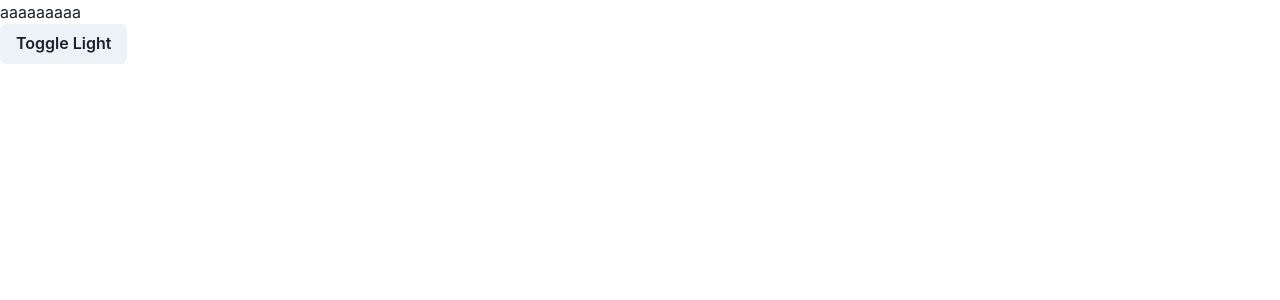
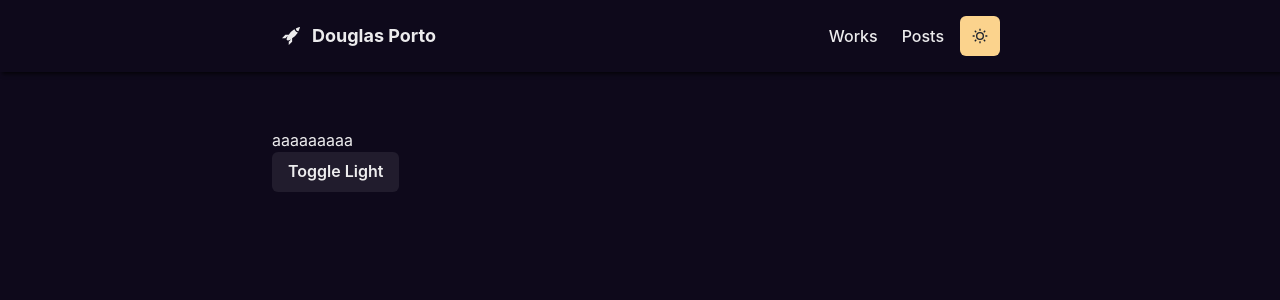
Before and after one commit to douglasporto/douglasporto-blog, a Next.js app: page / in a window 1280 px wide. Shown: the top 300 px of the page. Built offline with nearby package versions, Linux system fonts and the light colour scheme.

Commit message:
:sparkles: Feat(header): layout

```diff
--- /dev/null
+++ b/src/_Layout/Header/Header.tsx
@@ -0,0 +1,134 @@
+import { ReactNode } from 'react'
+import { RiMenuLine } from 'react-icons/ri'
+
+import NextLink from 'next/link'
+
+import ThemeToggleButton from '_Layout/ThemeToggleButton/ThemeToggleButton'
+import {
+  Container,
+  Box,
+  Link,
+  Stack,
+  Flex,
+  Menu,
+  MenuItem,
+  MenuList,
+  MenuButton,
+  IconButton,
+  useColorModeValue
+} from '@chakra-ui/react'
+
+import Logo from '@/components/Logo/Logo'
+
+type LinkItemProps = {
+  href: string
+  path: string
+  _target?: string
+  children: ReactNode
+}
+
+const LinkItem = ({
+  href,
+  path,
+  _target = '_self',
+  children
+}: LinkItemProps) => {
+  const active = path === href
+  const inactiveColor = useColorModeValue('gray200', 'whiteAlpha.900')
+  return (
+    <NextLink href={href} passHref>
+      <Box
+        as="a"
+        p={2}
+        color={active ? 'pink.700' : inactiveColor}
+        fontWeight={active ? '700' : '500'}
+        target={_target}
+      >
+        {children}
+      </Box>
+    </NextLink>
+  )
+}
+
+const Header = ({ path }: { path: string }) => {
+  return (
+    <Box
+      position="fixed"
+      display="flex"
+      as="header"
+      width="100%"
+      w="100%"
+      alignContent="center"
+      justifyContent="center"
+      bg={useColorModeValue('#ffffff40', '#0E091B')}
+      sx={{
+        backdropFilter: 'blur(10px)',
+        boxShadow: '2px 2px 4px rgb(0 0 0 / 70%)'
+      }}
+      zIndex={1}
+    >
+      <Container
+        display="flex"
+        p={4}
+        maxW="container.md"
+        width="100%"
+        alignContent="center"
+        justifyContent="space-between"
+      >
+        <Flex align="center" mr={5}>
+          <Logo />
+        </Flex>
+
+        <Flex alignContent="right">
+          <Stack
+            direction={{ base: 'column', md: 'row' }}
+            display={{ base: 'none', md: 'flex' }}
+            width={{ base: 'full', md: 'auto' }}
+            alignItems="center"
+            alignContent="center"
+            flexGrow={1}
+            mt={{ base: 4, md: 0 }}
+          >
+            <LinkItem href="/works" path={path}>
+              Works
+            </LinkItem>
+            <LinkItem href="/posts" path={path}>
+              Posts
+            </LinkItem>
+          </Stack>
+          <ThemeToggleButton />
+
+          <Box ml={2} display={{ base: 'inline-block', md: 'none' }}>
+            <Menu isLazy id="navbar-menu">
+              <MenuButton
+                as={IconButton}
+                icon={<RiMenuLine />}
+                variant="outline"
+                aria-label="Options"
+              />
+              <MenuList>
+                <NextLink href="/" passHref>
+                  <MenuItem as={Link}>About</MenuItem>
+                </NextLink>
+                <NextLink href="/works" passHref>
+                  <MenuItem as={Link}>Works</MenuItem>
+                </NextLink>
+                <NextLink href="/posts" passHref>
+                  <MenuItem as={Link}>Posts</MenuItem>
+                </NextLink>
+                <MenuItem
+                  as={Link}
+                  href="https://github.com/craftzdog/craftzdog-homepage"
+                >
+                  View Source
+                </MenuItem>
+              </MenuList>
+            </Menu>
+          </Box>
+        </Flex>
+      </Container>
+    </Box>
+  )
+}
+
+export default Header
--- /dev/null
+++ b/src/_Layout/Page/PageLayout.tsx
@@ -0,0 +1,24 @@
+import { ReactNode } from 'react'
+
+import { useRouter } from 'next/router'
+
+import Header from '_Layout/Header/Header'
+import { Box, Container } from '@chakra-ui/react'
+
+type PageLayoutProps = {
+  children: ReactNode
+}
+
+const PageLayout = (props: PageLayoutProps) => {
+  const router = useRouter()
+  return (
+    <Box as="main" pb={8}>
+      <Header path={router.asPath} />
+      <Container maxW="container.md" pt={32}>
+        {props.children}
+      </Container>
+    </Box>
+  )
+}
+
+export default PageLayout
--- /dev/null
+++ b/src/_Layout/ThemeToggleButton/ThemeToggleButton.tsx
@@ -0,0 +1,30 @@
+import { RiSunLine, RiMoonFill } from 'react-icons/ri'
+
+import { IconButton, useColorMode, useColorModeValue } from '@chakra-ui/react'
+import { AnimatePresence, motion } from 'framer-motion'
+
+const ThemeToggleButton = () => {
+  const { toggleColorMode } = useColorMode()
+
+  return (
+    <AnimatePresence exitBeforeEnter initial={false}>
+      <motion.div
+        style={{ display: 'inline-block', paddingInline: 8 }}
+        key={useColorModeValue('light', 'dark')}
+        initial={{ y: -20, opacity: 0 }}
+        animate={{ y: 0, opacity: 1 }}
+        exit={{ y: 20, opacity: 0 }}
+        transition={{ duration: 0.2 }}
+      >
+        <IconButton
+          aria-label="Toggle theme"
+          colorScheme={useColorModeValue('purple', 'orange')}
+          icon={useColorModeValue(<RiMoonFill />, <RiSunLine />)}
+          onClick={toggleColorMode}
+        ></IconButton>
+      </motion.div>
+    </AnimatePresence>
+  )
+}
+
+export default ThemeToggleButton
--- /dev/null
+++ b/src/_Layout/Wrapper/Wrapper.tsx
@@ -0,0 +1,21 @@
+import { AppProps } from 'next/dist/shared/lib/router/router'
+
+import PageLayout from '_Layout/Page/PageLayout'
+
+type LayoutProps = AppProps & {
+  layout: 'default' | 'auth' | 'basic'
+}
+
+const LayoutWrapper = ({
+  layout = 'default',
+  ...props
+}: LayoutProps): JSX.Element => {
+  switch (layout) {
+    case 'basic':
+      return <PageLayout>{props.children}</PageLayout>
+    default:
+      return <PageLayout>{props.children}</PageLayout>
+  }
+}
+
+export default LayoutWrapper
--- /dev/null
+++ b/src/components/Logo/Logo.tsx
@@ -0,0 +1,41 @@
+import { GoRocket } from 'react-icons/go'
+
+import Link from 'next/link'
+
+import { Text } from '@chakra-ui/react'
+import styled from '@emotion/styled'
+
+const LogoBox = styled.span`
+  font-weight: bold;
+  font-size: 18px;
+  display: inline-flex;
+  align-items: center;
+  height: 30px;
+  line-height: 20px;
+  padding: 10px;
+
+  svg {
+    transition: 300ms ease;
+  }
+
+  &:hover svg {
+    transform: rotate(-40deg);
+  }
+`
+
+const Logo = () => {
+  return (
+    <Link href="/">
+      <a>
+        <LogoBox>
+          <GoRocket />
+          <Text fontWeight="bold" ml={3}>
+            {`Douglas Porto`}
+          </Text>
+        </LogoBox>
+      </a>
+    </Link>
+  )
+}
+
+export default Logo
--- /dev/null
+++ b/src/context/SidebarDrawerProvider.tsx
@@ -0,0 +1,32 @@
+import { createContext, ReactNode, useContext, useEffect } from 'react'
+
+import { useRouter } from 'next/router'
+
+import { useDisclosure, UseDisclosureReturn } from '@chakra-ui/react'
+
+type SidebarDrawerProviderProps = {
+  children: ReactNode
+}
+
+type SidebarDrawerContextData = UseDisclosureReturn
+
+const SidebarDrawerContext = createContext({} as SidebarDrawerContextData)
+
+export function SidebarDrawerProvider({
+  children
+}: SidebarDrawerProviderProps) {
+  const disclosure = useDisclosure()
+  const router = useRouter()
+
+  useEffect(() => {
+    disclosure.onClose()
+  }, [disclosure, router.asPath])
+
+  return (
+    <SidebarDrawerContext.Provider value={disclosure}>
+      {children}
+    </SidebarDrawerContext.Provider>
+  )
+}
+
+export const useSidebarDrawer = () => useContext(SidebarDrawerContext)
--- a/src/pages/_app.tsx
+++ b/src/pages/_app.tsx
@@ -1,13 +1,21 @@
 import { AppProps } from 'next/app'
 
+import LayoutWrapper from '_Layout/Wrapper/Wrapper'
 import { ChakraProvider } from '@chakra-ui/react'
+import { SidebarDrawerProvider } from 'context/SidebarDrawerProvider'
 
-import theme from '../styles/theme'
+import Fonts from 'styles/font'
+import theme from 'styles/theme'
 
 export default function MyApp({ Component, pageProps }: AppProps) {
   return (
     <ChakraProvider theme={theme}>
-      <Component {...pageProps} />
+      <Fonts />
+      <LayoutWrapper {...pageProps}>
+        <SidebarDrawerProvider>
+          <Component {...pageProps} />
+        </SidebarDrawerProvider>
+      </LayoutWrapper>
     </ChakraProvider>
   )
 }
--- /dev/null
+++ b/src/styles/font.tsx
@@ -0,0 +1,6 @@
+const Fonts = () => (
+  <style jsx global>{`
+    @import url('https://fonts.googleapis.com/css2?family=M+PLUS+Rounded+1c:wght@300;700&display=swap');
+  `}</style>
+)
+export default Fonts
--- a/src/styles/theme.ts
+++ b/src/styles/theme.ts
@@ -1,12 +1,46 @@
 import { extendTheme } from '@chakra-ui/react'
-
+import { mode } from '@chakra-ui/theme-tools'
 // 2. Add your color mode config
 const config = {
-  initialColorMode: 'light',
-  useSystemColorMode: false,
+  initialColorMode: 'dark',
+  useSystemColorMode: false
+}
+
+const styles = {
+  // eslint-disable-next-line @typescript-eslint/no-explicit-any
+  global: (props: any) => ({
+    body: {
+      fontFamily:
+        "-apple-system, BlinkMacSystemFont, 'Segoe UI', 'Roboto', 'Oxygen', 'Ubuntu', 'Cantarell', 'Fira Sans', 'Droid Sans', 'Helvetica Neue', sans-serif;",
+      bg: mode('#f0e7db', '#0E091B')(props),
+      color: mode('gray.800', 'whiteAlpha.900')(props),
+      a: {
+        _hover: {
+          textDecoration: 'none',
+          color: mode('purple.500', 'pink.400')(props)
+        }
+      }
+    }
+  })
+}
+
+const components = {
+  Heading: {
+    variants: {
+      'section-title': {
+        textDecoration: 'underline',
+        fontSize: 20,
+        textUnderlineOffset: 6,
+        textDecorationColor: '#525252',
+        textDecorationThickness: 4,
+        marginTop: 3,
+        marginBottom: 4
+      }
+    }
+  }
 }
 
 // 3. extend the theme
-const theme = extendTheme({ config })
+const theme = extendTheme({ styles, config, components })
 
 export default theme
```
Also changed, not shown: package.json (+13 -11 lines), 2 other files (tests, documents, lock files or other folders).
